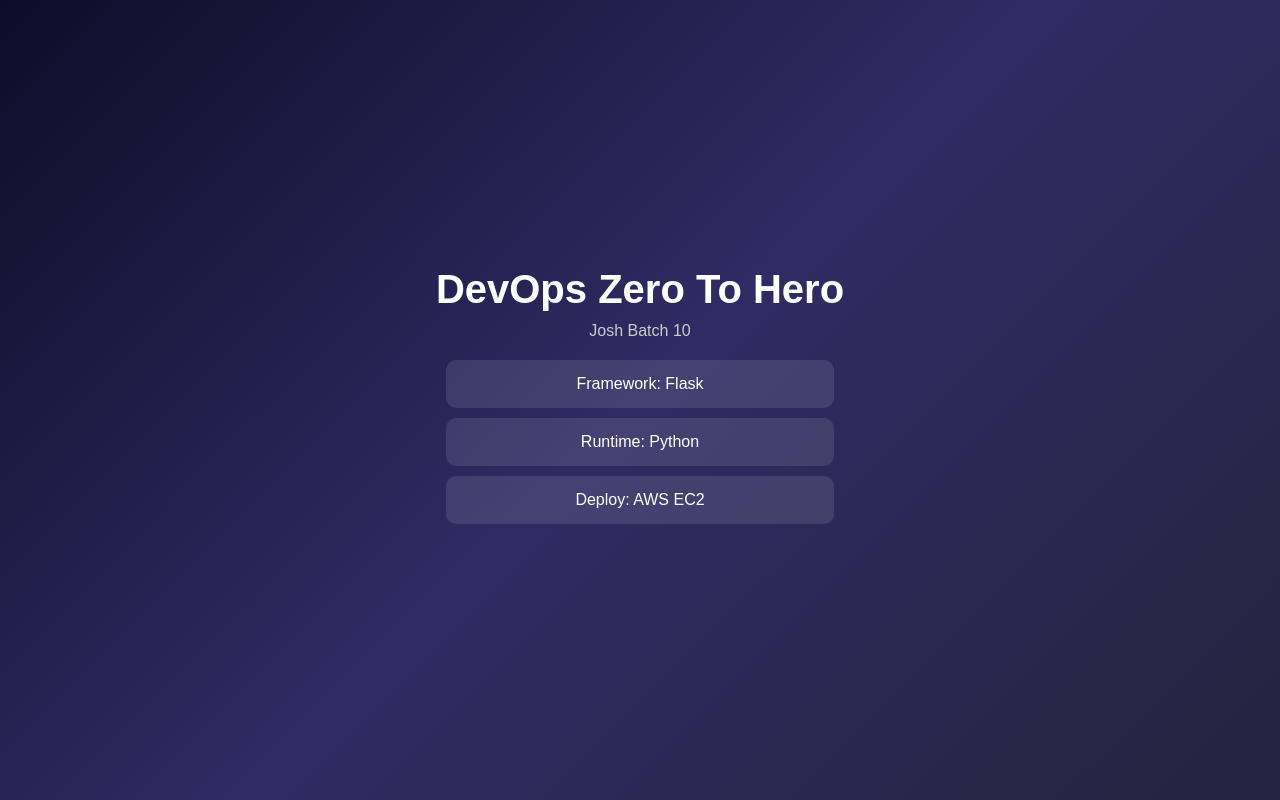
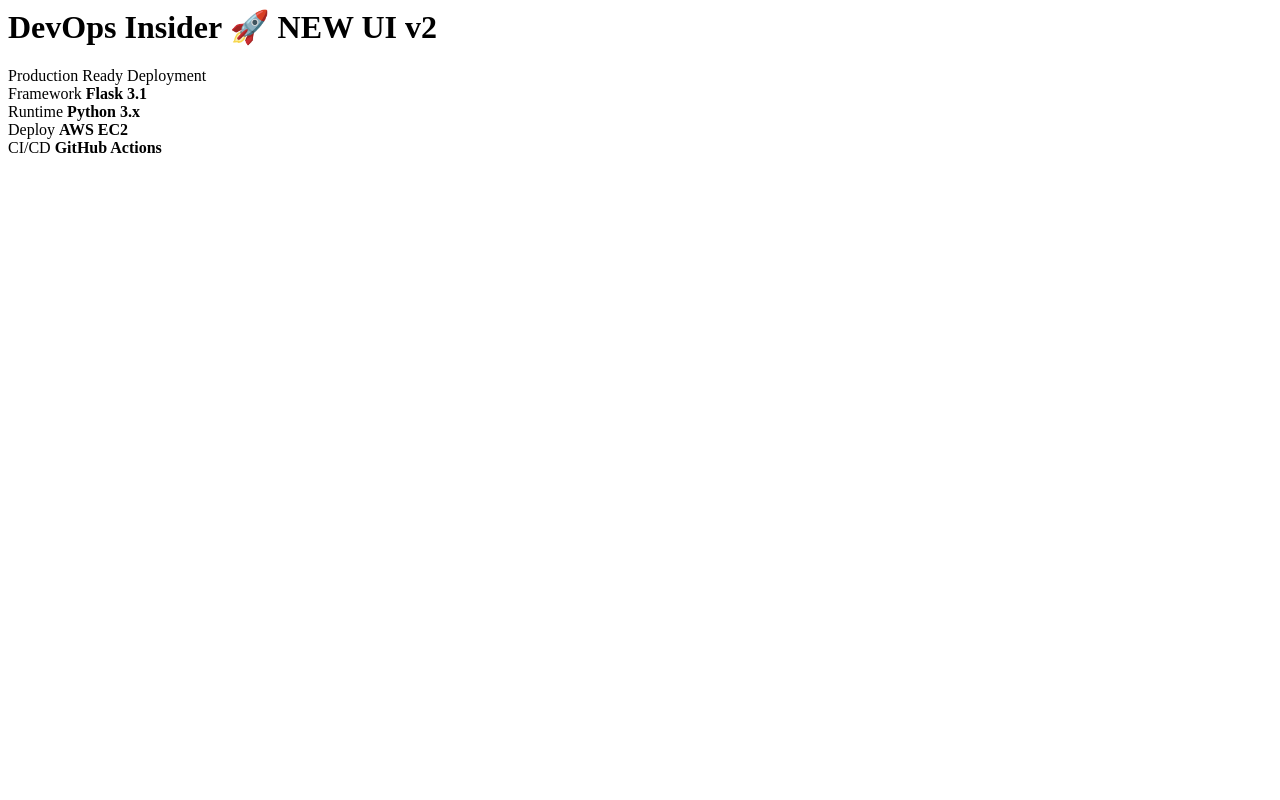
Before and after one commit to aniket-devop/github-action-zero-to-hero, a Flask app: page / in a window 1280 px wide. Run offline with Flask 3, Linux system fonts and the light colour scheme.

Commit message:
added the fix html code

```diff
--- a/templates/index.html
+++ b/templates/index.html
@@ -1,59 +1,24 @@
-<!DOCTYPE html>
-<html lang="en">
-<head>
-    <meta charset="UTF-8">
-    <meta name="viewport" content="width=device-width, initial-scale=1.0">
-    <title>DevOps Zero To Hero</title>
+<h1>DevOps Insider 🚀 NEW UI v2</h1>
+<div class="badge">Production Ready Deployment</div>
 
-    <style>
-        * {
-            margin: 0;
-            padding: 0;
-            box-sizing: border-box;
-        }
+<div class="cards">
+    <div class="card">
+        <span>Framework</span>
+        <strong>Flask 3.1</strong>
+    </div>
 
-        body {
-            min-height: 100vh;
-            display: flex;
-            align-items: center;
-            justify-content: center;
-            background: linear-gradient(135deg, #0f0c29, #302b63, #24243e);
-            font-family: Arial, sans-serif;
-            color: #fff;
-        }
+    <div class="card">
+        <span>Runtime</span>
+        <strong>Python 3.x</strong>
+    </div>
 
-        .container {
-            text-align: center;
-        }
+    <div class="card">
+        <span>Deploy</span>
+        <strong>AWS EC2</strong>
+    </div>
 
-        h1 {
-            font-size: 2.5rem;
-            margin-bottom: 10px;
-        }
-
-        .badge {
-            margin-bottom: 20px;
-            font-size: 1rem;
-            color: #ccc;
-        }
-
-        .card {
-            background: rgba(255, 255, 255, 0.1);
-            padding: 15px;
-            margin: 10px;
-            border-radius: 10px;
-        }
-    </style>
-</head>
-
-<body>
-    <div class="container">
-        <h1>DevOps Zero To Hero</h1>
-        <div class="badge">Josh Batch 10</div>
-
-        <div class="card">Framework: Flask</div>
-        <div class="card">Runtime: Python</div>
-        <div class="card">Deploy: AWS EC2</div>
+    <div class="card">
+        <span>CI/CD</span>
+        <strong>GitHub Actions</strong>
     </div>
-</body>
-</html>
+</div>
```
